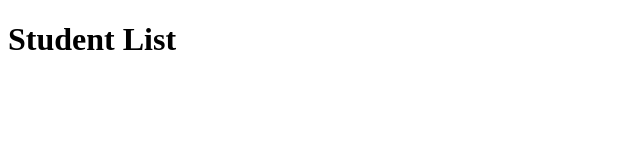
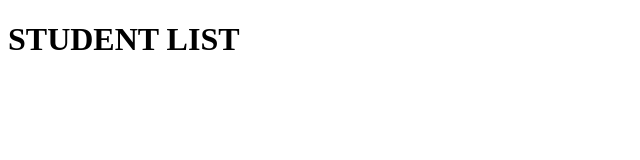
Before and after one commit to lhoang417/monitoring-interactive, a plain HTML site: page public/index.html in a window 1280 px wide. Shown: the whole page, without its empty margins (0-640 px from the left). Drawn offline with nearby package versions, Linux system fonts and the light colour scheme.

Commit message:
uppercased site title

```diff
--- a/public/index.html
+++ b/public/index.html
@@ -8,6 +8,6 @@
     <title>Student List</title>
 </head>
 <body>
-    <h1>Student List</h1>
+    <h1>STUDENT LIST</h1>
 </body>
 </html>
```
